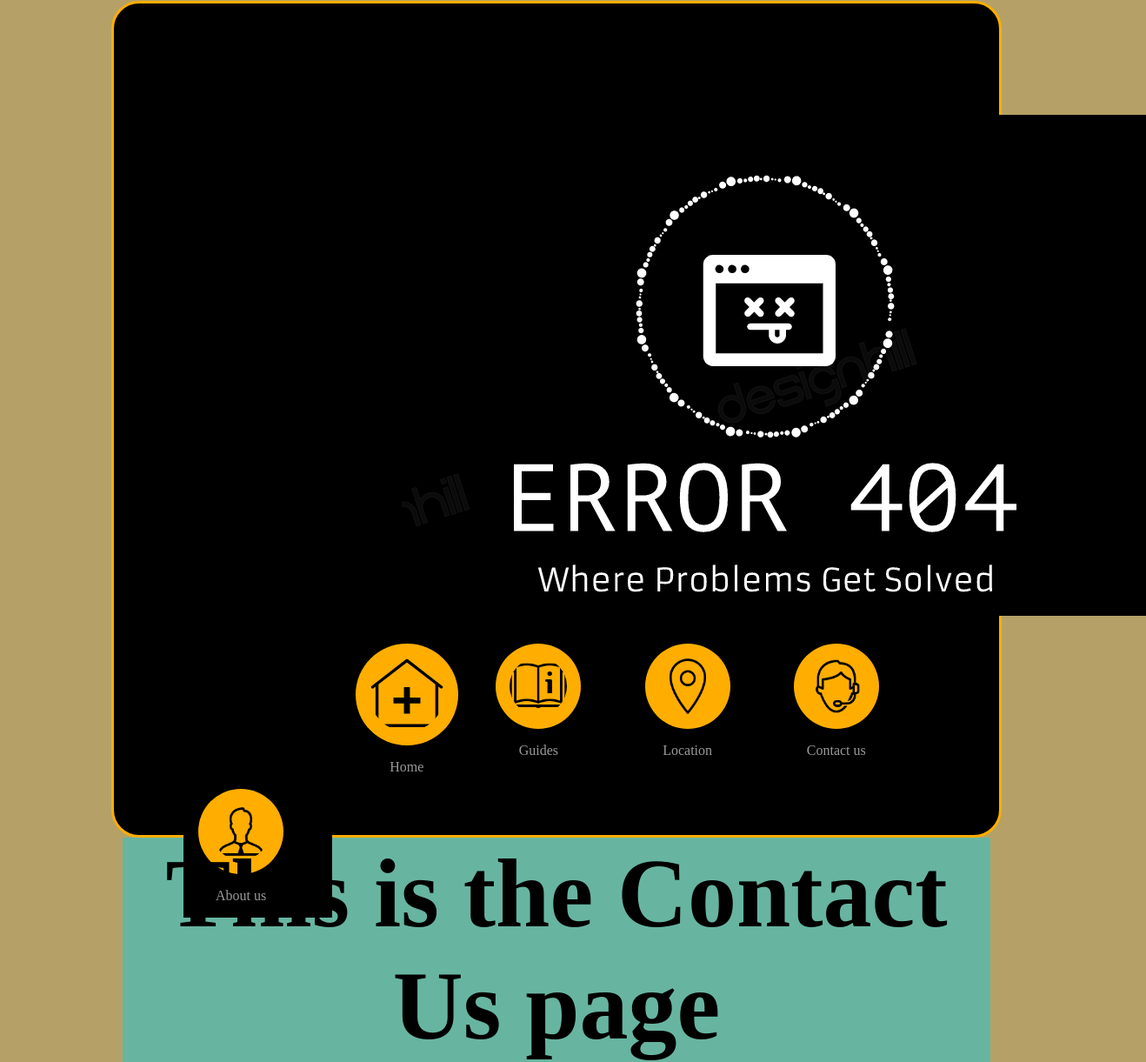
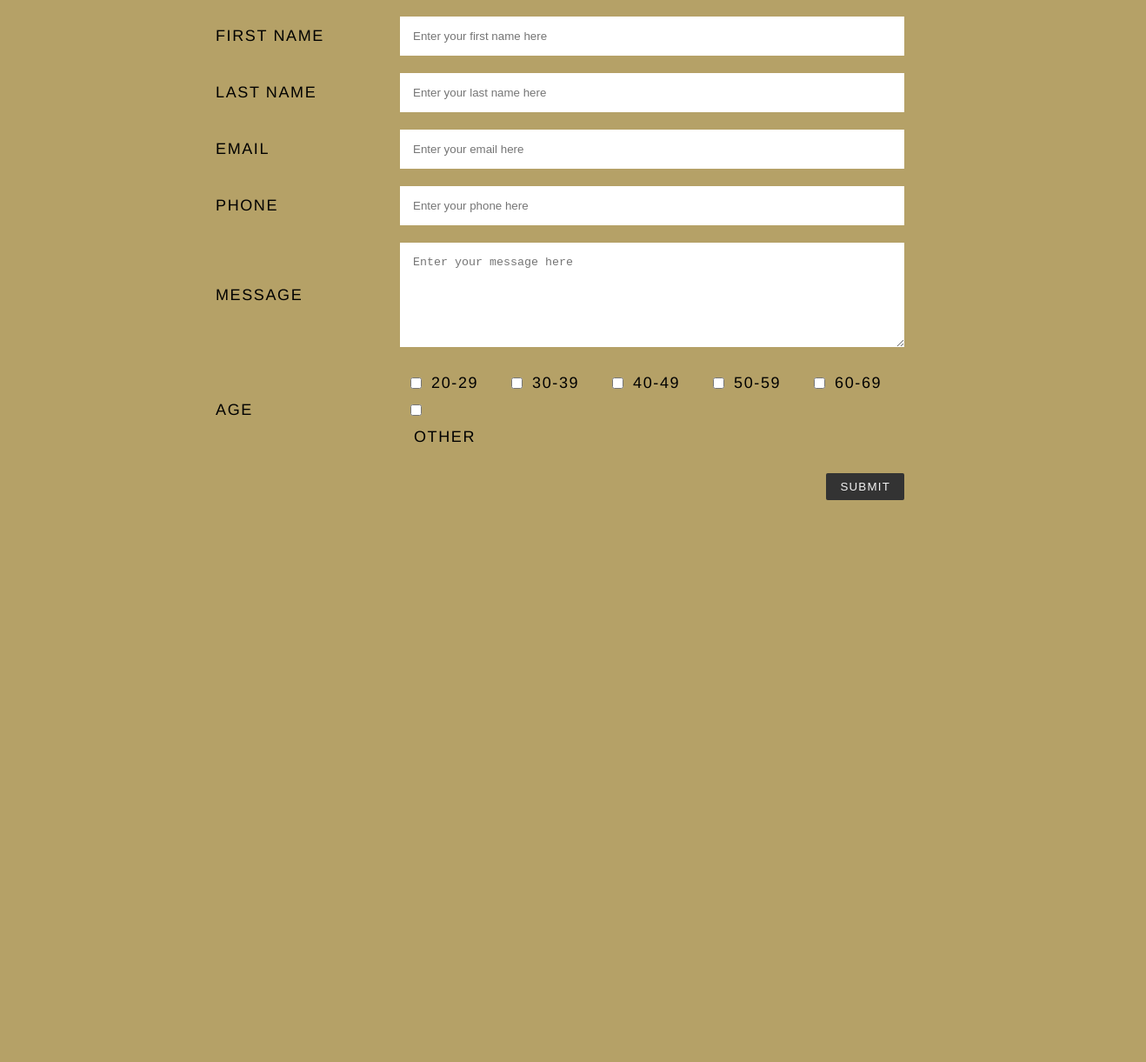
Before and after one commit to afj-4321/ERROR404-FINAL-PROJECT, a plain HTML site: page MIDTERM ASSIGNMENT/Contact us/Contact-us-Page.html in a window 1280 px wide. Shown: the part 31-1252 px from the top of the page at 87% size, 1318 px wide, since content can reach past the window. After the commit the page ends 800 px from the top, so only its background shows below. Drawn offline with Linux system fonts and the light colour scheme.

Commit message:
Contact us CSS/html

```diff
--- a/MIDTERM ASSIGNMENT/Contact us/Contact-us-Page.css
+++ b/MIDTERM ASSIGNMENT/Contact us/Contact-us-Page.css
@@ -1,17 +1,89 @@
-.main{
-  margin-left: 10%;
-  margin-right: 10%;
-  display: grid;
-  max-width: 80%;
-  background-color: #AAA8AA;
+
+
+body {
+  font: normal 18px/1.5 "Fira Sans", "Helvetica Neue", sans-serif;
+  background: #b5a167;
+  color:black;
+  padding: 50px 0;
 }
 
-h1{
-  margin-left: 11%;
-  margin-right: 11%;
-  display: grid;
-  max-width: 78%;
-  font-size: 7rem;
-  text-align: center;
-  background-color: #67b5a1;
+.container {
+  width: 80%;
+  max-width: 1200px;
+  margin: 0 auto;
 }
+
+.container * {
+  box-sizing: border-box;
+}
+
+.flex-outer,
+.flex-inner {
+  list-style-type: none;
+  padding: 0;
+}
+
+.flex-outer {
+  max-width: 800px;
+  margin: 0 auto;
+}
+
+.flex-outer li,
+.flex-inner {
+  display: flex;
+  flex-wrap: wrap;
+  align-items: center;
+}
+
+.flex-inner {
+  padding: 0 8px;
+  justify-content: space-between;
+}
+
+.flex-outer > li:not(:last-child) {
+  margin-bottom: 20px;
+}
+
+.flex-outer li label,
+.flex-outer li p {
+  padding: 8px;
+  font-weight: 300;
+  letter-spacing: 0.09em;
+  text-transform: uppercase;
+}
+
+.flex-outer > li > label,
+.flex-outer li p {
+  flex: 1 0 120px;
+  max-width: 220px;
+}
+
+.flex-outer > li > label + *,
+.flex-inner {
+  flex: 1 0 220px;
+}
+
+.flex-outer li p {
+  margin: 0;
+}
+
+.flex-outer li input:not([type="checkbox"]),
+.flex-outer li textarea {
+  padding: 15px;
+  border: none;
+}
+
+.flex-outer li button {
+  margin-left: auto;
+  padding: 8px 16px;
+  border: none;
+  background: #333;
+  color: #f2f2f2;
+  text-transform: uppercase;
+  letter-spacing: 0.09em;
+  border-radius: 2px;
+}
+
+.flex-inner li {
+  width: 100px;
+}
--- a/MIDTERM ASSIGNMENT/Contact us/Contact-us-Page.html
+++ b/MIDTERM ASSIGNMENT/Contact us/Contact-us-Page.html
@@ -11,67 +11,75 @@
             <link rel="stylesheet" href="../reset.css" >
             <link rel="stylesheet" href="../Default.css">
             <link rel="stylesheet" href="../Contact us/Contact-us-Page.css" >
-            <link rel="stylesheet" href="../NavBar/NavBar.css" >
+
       </head>
-
-              <header>
-
-                <div class="navbar-layout">
-
-                  <div class="logo" id="log">
-                    <a href="./Home-Page.html">
-                      <img class="LOGO"  id= "LOG" src="../NavBar/LOGO.png" alt="logo" />
-                  </div>
-
-                  <div class="action-bar">
-
-                    <div class="nav" id="Home">
-                      <a href="../Home Page/Home-Page.html">
-                        <img class="icon" id="Ico" src="../NavBar/Home-Icon.svg" alt="Home" >
-                        <p class="text">Home</p>
-                      </a>
-                      </div>
-
-                    <div class="nav" id="Guides">
-                        <a href="../Guides/Guides-Page.html">
-                        <img class="icon" id="Ico" src="../NavBar/guides.png" alt="Guides">
-                        <p class="text">Guides</p>
-                        </a>
-                      </div>
-
-                    <div class="nav" id="Location">
-                      <a href="../Location/Location-Page.html">
-                      <img class="icon" id="Ico" src="../NavBar/Location.png" alt="Guides" >
-                      <p class="text">Location</p>
-                      </a>
-                      </div>
-
-                      <div class="nav" id="ContactUs">
-                        <a href="../Contact us/Contact-us-Page.html">
-                        <img class="icon" id="Ico" src="../NavBar/Contact-us.png" alt="Guides" >
-                        <p class="text">Contact us</p>
-                        </a>
-                      </div>
-
-                    <div class="nav" id="AboutUs">
-                                              <a href="../About us/About us.html">
-                      <img class="icon" id="Ico" src="../NavBar/About us.png" alt="Guides" >
-                      <p class="text">About us</p>
-                      </a>
-                      </div>
-
-                    </div>
-
-                </div>
 
 
 
               </header>
               <body>
-                <div class="mian">
-                    <h1>This is the Contact Us page</h1>
+
+                  <div class="container">
+                    <form>
+                      <ul class="flex-outer">
+                        <li>
+                          <label for="first-name">First Name</label>
+                          <input type="text" id="first-name" placeholder="Enter your first name here">
+                        </li>
+                        <li>
+                          <label for="last-name">Last Name</label>
+                          <input type="text" id="last-name" placeholder="Enter your last name here">
+                        </li>
+                        <li>
+                          <label for="email">Email</label>
+                          <input type="email" id="email" placeholder="Enter your email here">
+                        </li>
+                        <li>
+                          <label for="phone">Phone</label>
+                          <input type="tel" id="phone" placeholder="Enter your phone here">
+                        </li>
+                        <li>
+                          <label for="message">Message</label>
+                          <textarea rows="6" id="message" placeholder="Enter your message here"></textarea>
+                        </li>
+                        <li>
+                          <p>Age</p>
+                          <ul class="flex-inner">
+                            <li>
+                              <input type="checkbox" id="twenty-to-twentynine">
+                              <label for="twenty-to-twentynine">20-29</label>
+                            </li>
+                            <li>
+                              <input type="checkbox" id="thirty-to-thirtynine">
+                              <label for="thirty-to-thirtynine">30-39</label>
+                            </li>
+                            <li>
+                              <input type="checkbox" id="fourty-to-fourtynine">
+                              <label for="fourty-to-fourtynine">40-49</label>
+                            </li>
+                            <li>
+                              <input type="checkbox" id="fifty-to-fiftynine">
+                              <label for="fifty-to-fiftynine">50-59</label>
+                            </li>
+                            <li>
+                              <input type="checkbox" id="sixty-to-sixtynine">
+                              <label for="sixty-to-sixtynine">60-69</label>
+                            </li>
+                            <li>
+                              <input type="checkbox" id="other">
+                              <label for="other">Other</label>
+                            </li>
+                          </ul>
+                        </li>
+                        <li>
+                          <button type="submit">Submit</button>
+                        </li>
+                      </ul>
+                    </form>
+                  </div>
 
 
                 </div>
+
               </body>
               </html>
```
